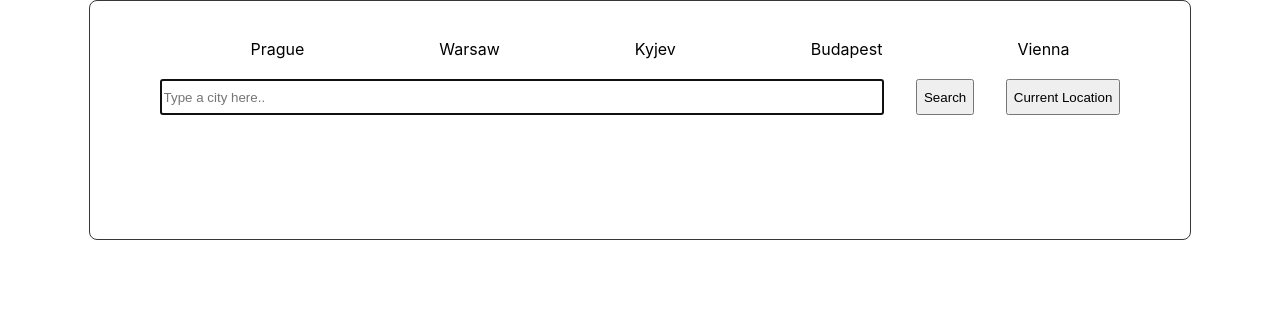
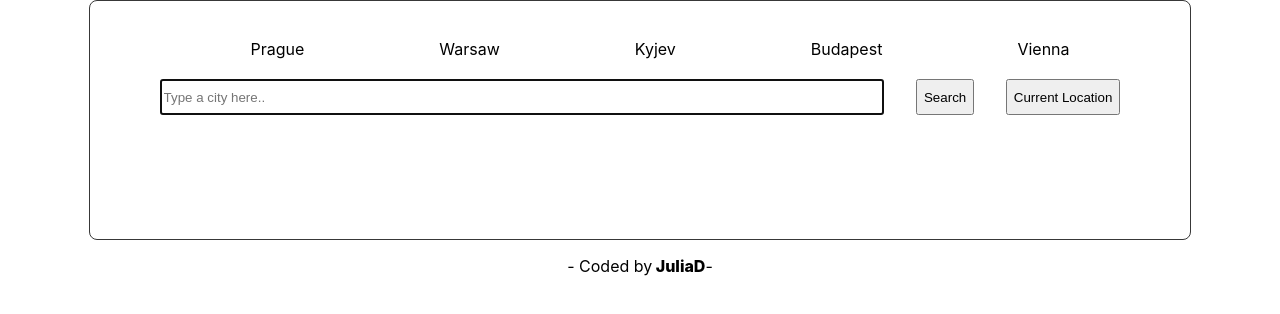
Before and after one commit to its-me-Julia/react-time-app, a React (Create React App) app: page / in a window 1280 px wide. Shown: the top 314 px of the page. Built offline with nearby package versions, Linux system fonts and the light colour scheme.

Commit message:
adding footer

```diff
--- a/src/index.css
+++ b/src/index.css
@@ -57,3 +57,17 @@ code {
   margin: auto;
   padding: 3%;
 }
+
+.footer-text {
+  text-align: center;
+}
+
+.footer-link {
+  color: black;
+  font-weight: 800;
+  text-decoration: none;
+}
+
+.footer-link:hover {
+  text-decoration: underline;
+}
--- a/src/index.js
+++ b/src/index.js
@@ -8,10 +8,21 @@ import SearchForm from "./form";
 const root = ReactDOM.createRoot(document.getElementById("root"));
 root.render(
   <React.StrictMode>
-    <div className="main-div">
-      <UpperList />
-      <br />
-      <SearchForm />
+    <div>
+      <div className="main-div">
+        <UpperList />
+        <br />
+        <SearchForm />
+      </div>
+      <footer>
+        <p className="footer-text">
+          - Coded by
+          <a className="footer-link" href="https://github.com/its-me-Julia">
+            &nbsp;JuliaD
+          </a>
+          -
+        </p>
+      </footer>
     </div>
   </React.StrictMode>
 );
--- a/src/info.js
+++ b/src/info.js
@@ -1,5 +1,4 @@
 import React from "react";
-import SearchForm from "./form";
 
 export default function Info(props) {
   return (
```
